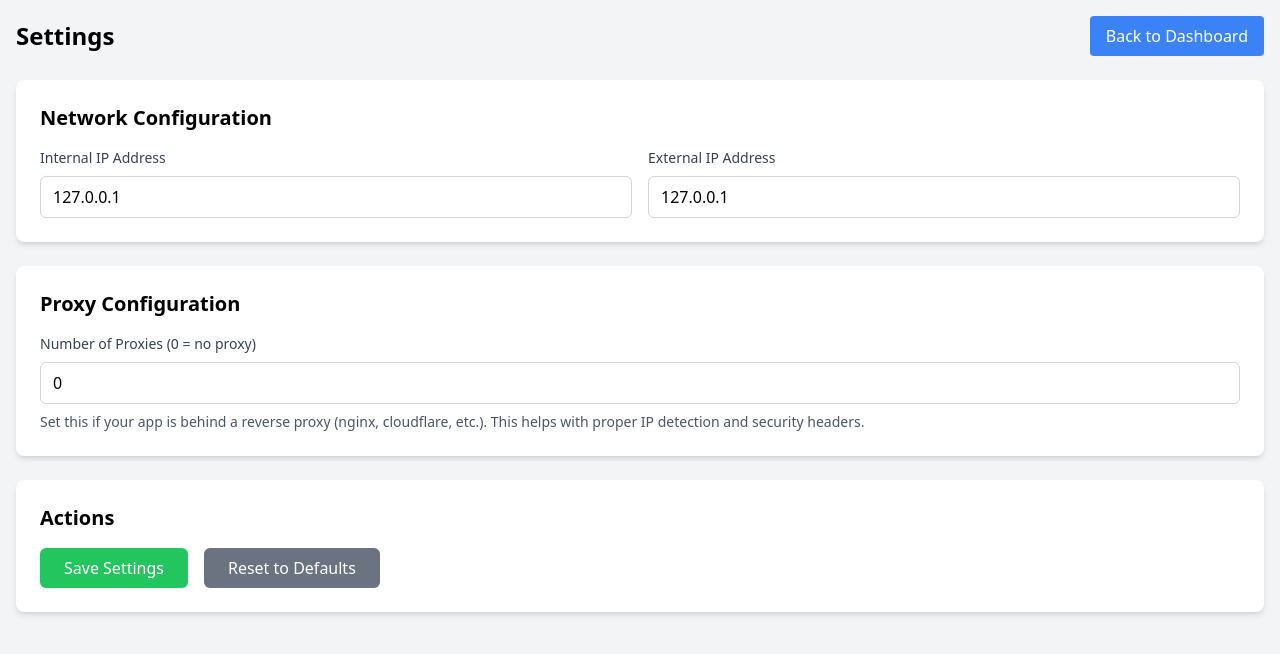
After one commit to Talon04/homelab-dashboard-api, a Flask app: page /settings in a window 1280 px wide. The commit adds this page. Shown: the top 654 px of the page. Run offline with Flask 3, Linux system fonts and the light colour scheme; some libraries are stand-ins or nearby versions.

Commit message:
Added support for upstream proxies, started with a settings page, moved ips out of .env and into setting

```diff
--- a/backend/app.py
+++ b/backend/app.py
@@ -1,17 +1,25 @@
 import os
 from flask import Flask, render_template, jsonify, request
+from werkzeug.middleware.proxy_fix import ProxyFix
 import config_utils
 import docker_utils
+
 app = Flask(__name__, template_folder='../frontend/templates', static_folder='../frontend/static')
 
 config_utils.tryGenerateConfig()
 
-INTERNAL_IP = os.getenv("INTERNAL_IP", "127.0.0.1")
-EXTERNAL_IP = os.getenv("EXTERNAL_IP", "127.0.0.1")
+# Configure proxy fix based on config
+proxy_count = config_utils.get_proxy_count()
+if proxy_count > 0:
+    app.wsgi_app = ProxyFix(app.wsgi_app, x_for=proxy_count, x_proto=proxy_count, x_host=proxy_count, x_prefix=proxy_count)
 
 @app.route("/")
 def index():
     return render_template("index.html")
+
+@app.route("/settings")
+def settings():
+    return render_template("settings.html")
 
 @app.route("/api/containers")
 def containers():
@@ -19,12 +27,6 @@ def containers():
 @app.route("/api/containers/ports/<container_id>")
 def container_ports(container_id):
     return jsonify(docker_utils.get_container_ports(container_id))
-@app.route("/api/config")
-def get_config():
-    return jsonify({
-        "internal_ip": INTERNAL_IP,
-        "external_ip": EXTERNAL_IP
-    })
 @app.route("/api/config/preferred_ports/<container_id>")
 def get_preferred_port(container_id):
     port = config_utils.get_preferred_port(container_id)
@@ -51,7 +53,7 @@ def get_link_body(container_id):
     return jsonify(link_body)
 @app.route("/api/config/link_bodies", methods = ["POST"])
 def set_link_body():
-    data = request.json()
+    data = request.get_json()
 
     if not data:
         return jsonify({"error": "Invalid or missing JSON body"}), 400
@@ -83,3 +85,70 @@ def set_exposed_containers():
 
     config_utils.set_exposed_containers(container, exposed)
     return jsonify({"message": "Exposed containers updated"}), 200
+
+@app.route("/api/config/proxy_count")
+def get_proxy_count():
+    proxy_count = config_utils.get_proxy_count()
+    return jsonify({"proxy_count": proxy_count})
+
+@app.route("/api/config/proxy_count", methods=["POST"])
+def set_proxy_count():
+    data = request.get_json()
+
+    if not data:
+        return jsonify({"error": "Invalid or missing JSON body"}), 400
+
+    proxy_count = data.get("proxy_count")
+
+    if proxy_count is None:
+        return jsonify({"error": "Missing proxy_count"}), 400
+
+    try:
+        proxy_count = int(proxy_count)
+        if proxy_count < 0:
+            return jsonify({"error": "Proxy count must be non-negative"}), 400
+    except ValueError:
+        return jsonify({"error": "Proxy count must be a valid integer"}), 400
+
+    config_utils.set_proxy_count(proxy_count)
+    return jsonify({"message": "Proxy count updated"}), 200
+
+@app.route("/api/config/internal_ip")
+def get_internal_ip():
+    internal_ip = config_utils.get_internal_ip()
+    return jsonify({"internal_ip": internal_ip})
+
+@app.route("/api/config/internal_ip", methods=["POST"])
+def set_internal_ip():
+    data = request.get_json()
+
+    if not data:
+        return jsonify({"error": "Invalid or missing JSON body"}), 400
+
+    internal_ip = data.get("internal_ip")
+
+    if not internal_ip:
+        return jsonify({"error": "Missing internal_ip"}), 400
+
+    config_utils.set_internal_ip(internal_ip)
+    return jsonify({"message": "Internal IP updated"}), 200
+
+@app.route("/api/config/external_ip")
+def get_external_ip():
+    external_ip = config_utils.get_external_ip()
+    return jsonify({"external_ip": external_ip})
+
+@app.route("/api/config/external_ip", methods=["POST"])
+def set_external_ip():
+    data = request.get_json()
+
+    if not data:
+        return jsonify({"error": "Invalid or missing JSON body"}), 400
+
+    external_ip = data.get("external_ip")
+
+    if not external_ip:
+        return jsonify({"error": "Missing external_ip"}), 400
+
+    config_utils.set_external_ip(external_ip)
+    return jsonify({"message": "External IP updated"}), 200
--- a/docker-compose.yml
+++ b/docker-compose.yml
@@ -5,9 +5,6 @@ services:
     image: ghcr.io/ytjackboom/homelab-dashboard-api:latest
     ports:
       - "5000:5000"
-    environment:
-      - INTERNAL_IP=${INTERNAL_IP}
-      - EXTERNAL_IP=${EXTERNAL_IP}
     volumes:
       - ./app:/app
       - ./templates:/app/templates
--- /dev/null
+++ b/frontend/static/settings.js
@@ -0,0 +1,210 @@
+let currentSettings = {};
+
+window.addEventListener("DOMContentLoaded", async () => {
+  await loadSettings();
+
+  // Event listeners
+  document.getElementById("save-settings").addEventListener("click", saveSettings);
+  document.getElementById("reset-settings").addEventListener("click", resetSettings);
+});
+
+async function loadSettings() {
+  try {
+    // Load internal IP configuration
+    const internalIpRes = await fetch("/api/config/internal_ip");
+    const internalIpData = await internalIpRes.json();
+
+    // Load external IP configuration
+    const externalIpRes = await fetch("/api/config/external_ip");
+    const externalIpData = await externalIpRes.json();
+
+    // Load proxy configuration
+    const proxyRes = await fetch("/api/config/proxy_count");
+    const proxyData = await proxyRes.json();
+
+    document.getElementById("internal-ip").value = internalIpData.internal_ip || "127.0.0.1";
+    document.getElementById("external-ip").value = externalIpData.external_ip || "127.0.0.1";
+    document.getElementById("proxy-count").value = proxyData.proxy_count || 0;
+
+    // Store current settings
+    currentSettings = {
+      internal_ip: internalIpData.internal_ip || "127.0.0.1",
+      external_ip: externalIpData.external_ip || "127.0.0.1",
+      proxy_count: proxyData.proxy_count || 0
+    };
+
+  } catch (err) {
+    console.error("Failed to load settings:", err);
+    showStatus("Failed to load current settings", "error");
+  }
+}
+
+async function saveSettings() {
+  try {
+    const internalIp = document.getElementById("internal-ip").value.trim();
+    const externalIp = document.getElementById("external-ip").value.trim();
+    const proxyCount = parseInt(document.getElementById("proxy-count").value) || 0;
+
+    // Validate inputs
+    if (!isValidIP(internalIp)) {
+      showStatus("Invalid internal IP address", "error");
+      return;
+    }
+
+    if (!isValidIP(externalIp)) {
+      showStatus("Invalid external IP address", "error");
+      return;
+    }
+
+    if (proxyCount < 0) {
+      showStatus("Proxy count cannot be negative", "error");
+      return;
+    }
+
+    // Save internal IP
+    const internalRes = await fetch("/api/config/internal_ip", {
+      method: "POST",
+      headers: { "Content-Type": "application/json" },
+      body: JSON.stringify({
+        internal_ip: internalIp
+      })
+    });
+
+    if (!internalRes.ok) {
+      throw new Error("Failed to save internal IP");
+    }
+
+    // Save external IP
+    const externalRes = await fetch("/api/config/external_ip", {
+      method: "POST",
+      headers: { "Content-Type": "application/json" },
+      body: JSON.stringify({
+        external_ip: externalIp
+      })
+    });
+
+    if (!externalRes.ok) {
+      throw new Error("Failed to save external IP");
+    }
+
+    // Save proxy count
+    const proxyRes = await fetch("/api/config/proxy_count", {
+      method: "POST",
+      headers: { "Content-Type": "application/json" },
+      body: JSON.stringify({
+        proxy_count: proxyCount
+      })
+    });
+
+    if (!proxyRes.ok) {
+      throw new Error("Failed to save proxy settings");
+    }
+
+    // Update current settings
+    currentSettings = {
+      internal_ip: internalIp,
+      external_ip: externalIp,
+      proxy_count: proxyCount
+    };
+
+    showStatus("Settings saved successfully!", "success");
+
+  } catch (err) {
+    console.error("Failed to save settings:", err);
+    showStatus("Failed to save settings: " + err.message, "error");
+  }
+}
+
+async function resetSettings() {
+  if (!confirm("Are you sure you want to reset all settings to defaults?")) {
+    return;
+  }
+
+  try {
+    // Reset internal IP to default
+    const internalRes = await fetch("/api/config/internal_ip", {
+      method: "POST",
+      headers: { "Content-Type": "application/json" },
+      body: JSON.stringify({
+        internal_ip: "127.0.0.1"
+      })
+    });
+
+    if (!internalRes.ok) {
+      throw new Error("Failed to reset internal IP");
+    }
+
+    // Reset external IP to default
+    const externalRes = await fetch("/api/config/external_ip", {
+      method: "POST",
+      headers: { "Content-Type": "application/json" },
+      body: JSON.stringify({
+        external_ip: "127.0.0.1"
+      })
+    });
+
+    if (!externalRes.ok) {
+      throw new Error("Failed to reset external IP");
+    }
+
+    // Reset proxy count to 0
+    const proxyRes = await fetch("/api/config/proxy_count", {
+      method: "POST",
+      headers: { "Content-Type": "application/json" },
+      body: JSON.stringify({
+        proxy_count: 0
+      })
+    });
+
+    if (!proxyRes.ok) {
+      throw new Error("Failed to reset proxy settings");
+    }
+
+    // Reset form values
+    document.getElementById("internal-ip").value = "127.0.0.1";
+    document.getElementById("external-ip").value = "127.0.0.1";
+    document.getElementById("proxy-count").value = 0;
+
+    currentSettings = {
+      internal_ip: "127.0.0.1",
+      external_ip: "127.0.0.1",
+      proxy_count: 0
+    };
+
+    showStatus("Settings reset to defaults", "success");
+
+  } catch (err) {
+    console.error("Failed to reset settings:", err);
+    showStatus("Failed to reset settings: " + err.message, "error");
+  }
+}
+
+function isValidIP(ip) {
+  // Basic IP validation (IPv4)
+  const ipRegex = /^(?:(?:25[0-5]|2[0-4][0-9]|[01]?[0-9][0-9]?)\.){3}(?:25[0-5]|2[0-4][0-9]|[01]?[0-9][0-9]?)$/;
+  return ipRegex.test(ip) || ip === "localhost";
+}
+
+function showStatus(message, type) {
+  const statusDiv = document.getElementById("status-message");
+  const statusText = document.getElementById("status-text");
+
+  statusText.textContent = message;
+
+  // Remove old classes
+  statusDiv.classList.remove("hidden", "bg-green-100", "text-green-700", "bg-red-100", "text-red-700");
+
+  // Add new classes based on type
+  if (type === "success") {
+    statusDiv.classList.add("bg-green-100", "text-green-700");
+  } else if (type === "error") {
+    statusDiv.classList.add("bg-red-100", "text-red-700");
+  }
+
+  statusDiv.classList.remove("hidden");
+
+  // Auto-hide after 5 seconds
+  setTimeout(() => {
+    statusDiv.classList.add("hidden");
+  }, 5000);
+}
--- /dev/null
+++ b/frontend/templates/settings.html
@@ -0,0 +1,97 @@
+<!DOCTYPE html>
+<html>
+<head>
+  <title>Homelab Dashboard - Settings</title>
+  <script src="/static/settings.js" defer></script>
+  <script src="https://cdn.tailwindcss.com"></script>
+</head>
+<body class="bg-gray-100">
+  <div class="container mx-auto p-4">
+    <div class="flex items-center justify-between mb-6">
+      <h1 class="text-2xl font-bold">Settings</h1>
+      <a href="/" class="px-4 py-2 bg-blue-500 text-white rounded hover:bg-blue-600">
+        Back to Dashboard
+      </a>
+    </div>
+
+    <div class="bg-white rounded-lg shadow-md p-6 mb-6">
+      <h2 class="text-xl font-semibold mb-4">Network Configuration</h2>
+
+      <div class="grid grid-cols-1 md:grid-cols-2 gap-4">
+        <div>
+          <label for="internal-ip" class="block text-sm font-medium text-gray-700 mb-2">
+            Internal IP Address
+          </label>
+          <input
+            type="text"
+            id="internal-ip"
+            class="w-full px-3 py-2 border border-gray-300 rounded-md focus:outline-none focus:ring-2 focus:ring-blue-500"
+            placeholder="127.0.0.1"
+          >
+        </div>
+
+        <div>
+          <label for="external-ip" class="block text-sm font-medium text-gray-700 mb-2">
+            External IP Address
+          </label>
+          <input
+            type="text"
+            id="external-ip"
+            class="w-full px-3 py-2 border border-gray-300 rounded-md focus:outline-none focus:ring-2 focus:ring-blue-500"
+            placeholder="127.0.0.1"
+          >
+        </div>
+      </div>
+    </div>
+
+    <div class="bg-white rounded-lg shadow-md p-6 mb-6">
+      <h2 class="text-xl font-semibold mb-4">Proxy Configuration</h2>
+
+      <div>
+        <label for="proxy-count" class="block text-sm font-medium text-gray-700 mb-2">
+          Number of Proxies (0 = no proxy)
+        </label>
+        <input
+          type="number"
+          id="proxy-count"
+          min="0"
+          max="10"
+          class="w-full px-3 py-2 border border-gray-300 rounded-md focus:outline-none focus:ring-2 focus:ring-blue-500"
+          placeholder="0"
+        >
+        <p class="text-sm text-gray-600 mt-2">
+          Set this if your app is behind a reverse proxy (nginx, cloudflare, etc.).
+          This helps with proper IP detection and security headers.
+        </p>
+      </div>
+    </div>
+
+    <div class="bg-white rounded-lg shadow-md p-6">
+      <h2 class="text-xl font-semibold mb-4">Actions</h2>
+
+      <div class="flex gap-4">
+        <button
+          id="save-settings"
+          class="px-6 py-2 bg-green-500 text-white rounded-md hover:bg-green-600 focus:outline-none focus:ring-2 focus:ring-green-500"
+        >
+          Save Settings
+        </button>
+
+        <button
+          id="reset-settings"
+          class="px-6 py-2 bg-gray-500 text-white rounded-md hover:bg-gray-600 focus:outline-none focus:ring-2 focus:ring-gray-500"
+        >
+          Reset to Defaults
+        </button>
+      </div>
+    </div>
+
+    <!-- Status Messages -->
+    <div id="status-message" class="mt-4 hidden">
+      <div class="p-4 rounded-md">
+        <p id="status-text"></p>
+      </div>
+    </div>
+  </div>
+</body>
+</html>
```
Also changed, not shown: backend/config_utils.py (+43 -1 lines), frontend/templates/index.html (+10 -3 lines), 1 other file.
